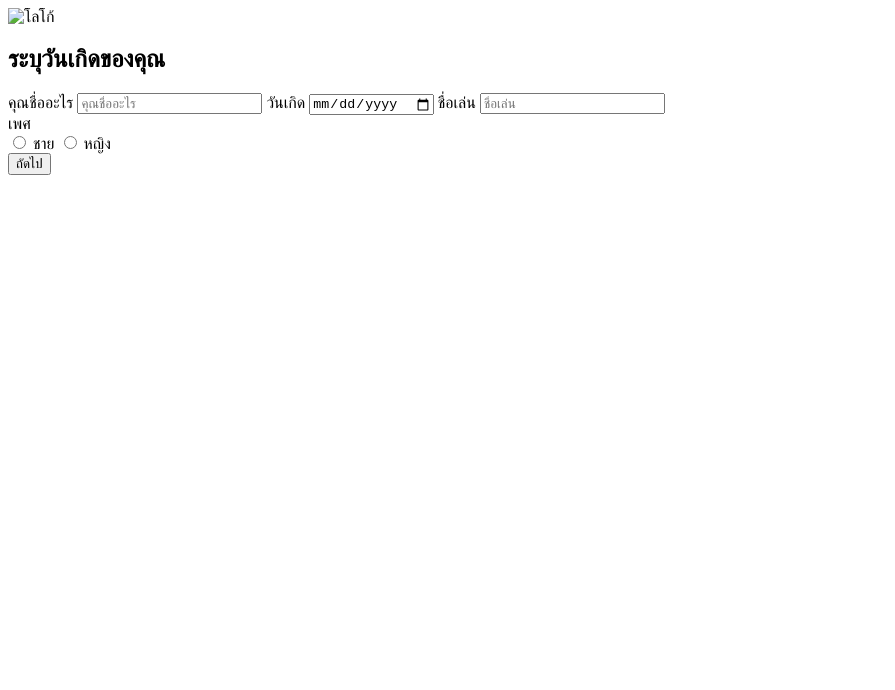
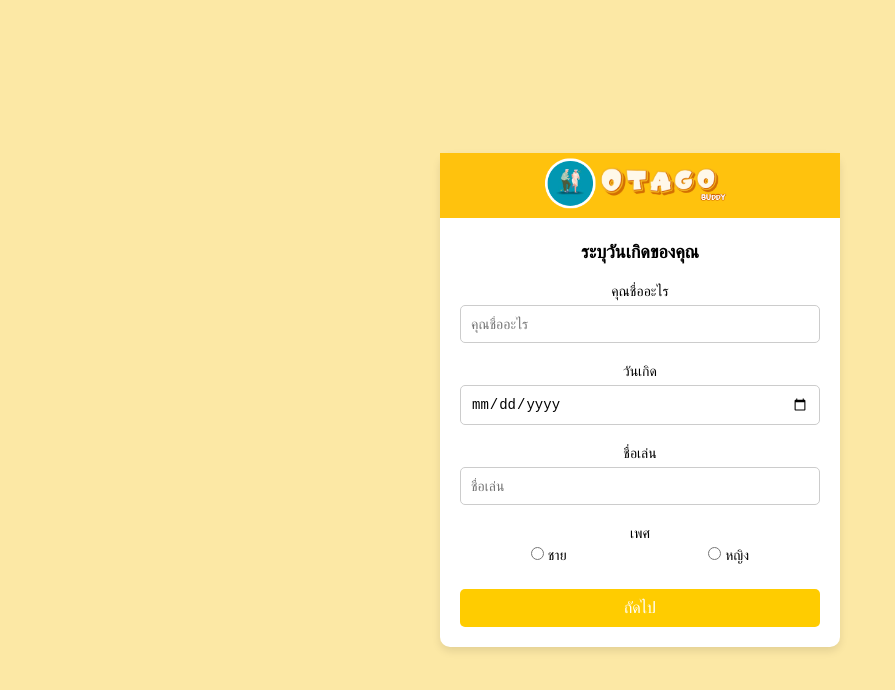
Before and after one commit to nattawuttariya/OTAGO, a plain HTML site: page index.html in a window 1280 px wide. Shown: the whole page, without its empty margins (0-895 px from the left). Drawn offline with Linux system fonts and the light colour scheme; the site is published under a folder, as on GitHub Pages, so addresses that start at the root find nothing.

Commit message:
Update index.html

```diff
--- a/index.html
+++ b/index.html
@@ -5,13 +5,15 @@
     <meta name="viewport" content="width=device-width, initial-scale=1.0">
     <title>Otago Test</title>
 
-    <link rel="stylesheet" href="/public/style.css"> <!-- ลิงก์ไปที่ไฟล์ CSS -->
+    <!-- ลิงก์ไปที่ไฟล์ CSS (ใช้เส้นทางสัมพัทธ์) -->
+    <link rel="stylesheet" href="public/style.css">
 </head>
 <body>
     <div class="container">
         <div class="header">
             <div class="logo">
-                <img src="/public/images/logo.png" alt="โลโก้" /> <!-- ลิงก์ไปที่ไฟล์โลโก้ -->
+                <!-- ลิงก์ไปที่ไฟล์โลโก้ (ใช้เส้นทางสัมพัทธ์) -->
+                <img src="public/images/logo.png" alt="โลโก้" />
             </div>
         </div>
 
```
